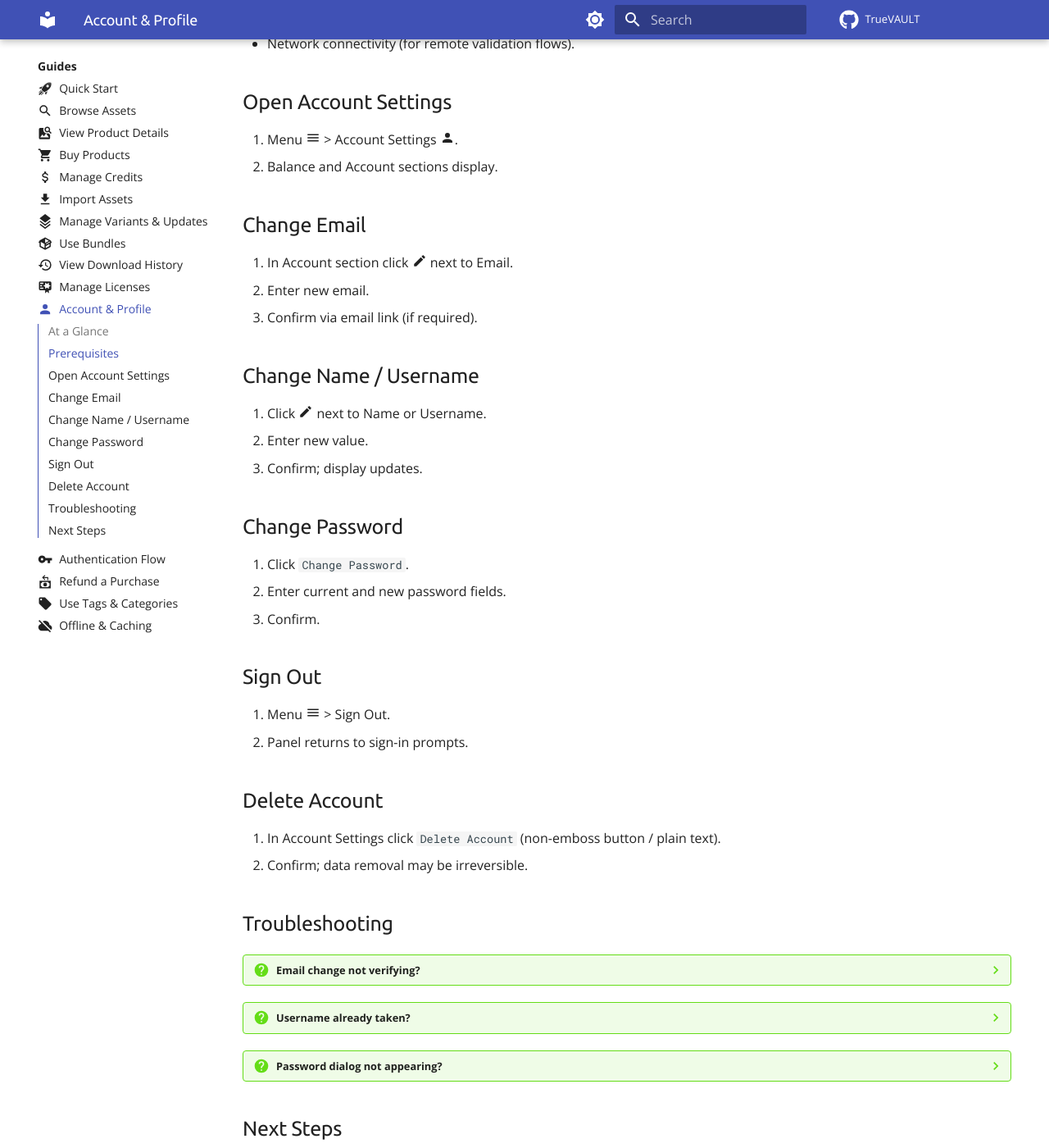
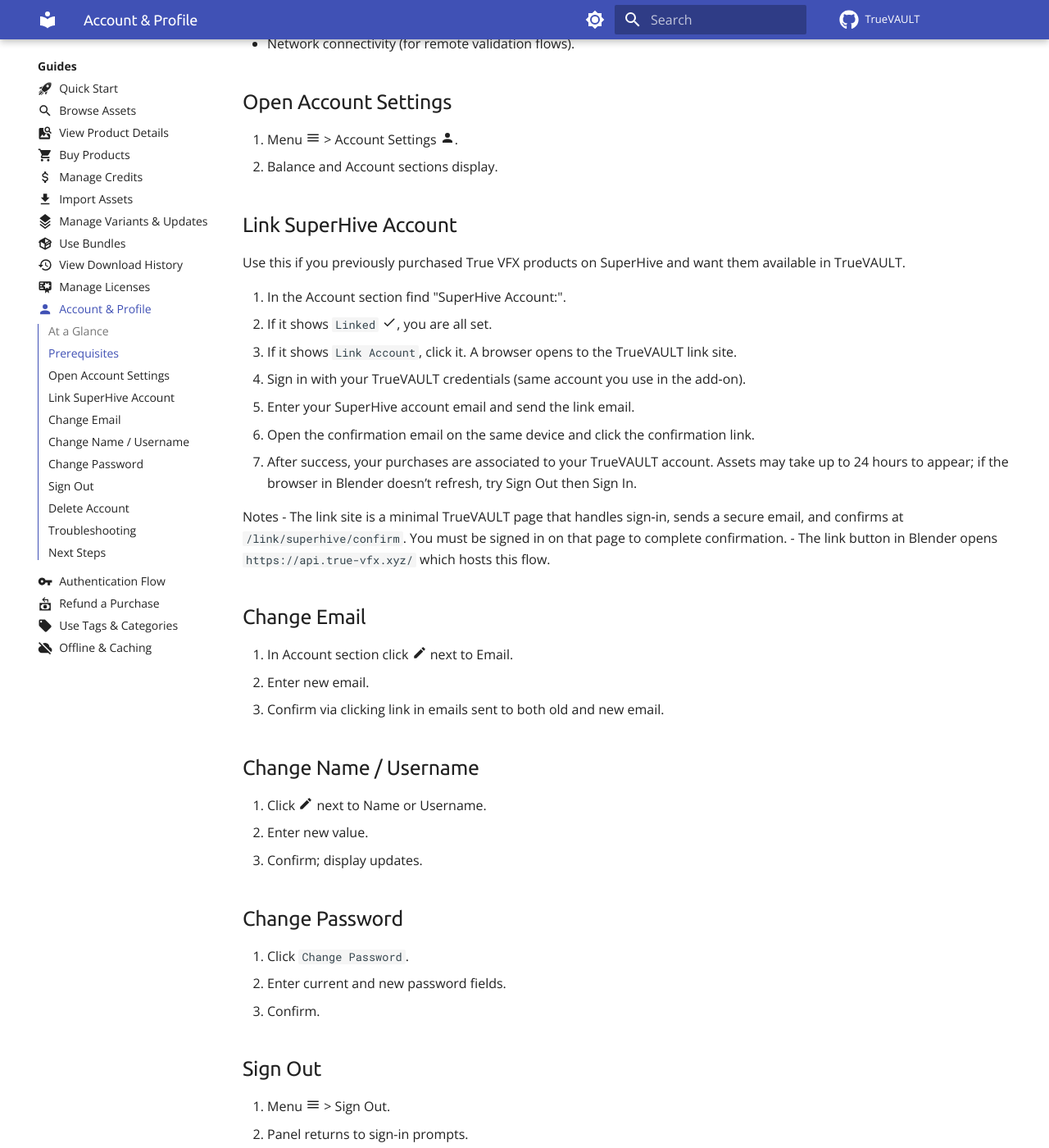
Before and after one commit to True-VFX/TrueVAULT-Documentation, an MkDocs documentation site: the page built from docs/guides/account-profile.md, in a window 1280 px wide and 1400 px high, scrolled down 841 px. Shown: the whole window at 82% size. Built offline with MkDocs 1.6.1 and Material for MkDocs 9.7.7, drawn with Linux system fonts in a browser that asks for light colours; comment, search, counter and statistics services are not loaded; the version menu is left out; some of the changed text lies outside the part shown.

Commit message:
fix: update last_updated date and enhance SuperHive account linking instructions

```diff
--- a/docs/guides/account-profile.md
+++ b/docs/guides/account-profile.md
@@ -69,10 +69,25 @@
 1. Menu :material-menu: > Account Settings :material-account:.
 2. Balance and Account  sections display.
 
+## Link SuperHive Account
+Use this if you previously purchased True VFX products on SuperHive and want them available in TrueVAULT.
+
+1. In the Account section find "SuperHive Account:".
+2. If it shows `Linked` :material-check:, you are all set.
+3. If it shows `Link Account`, click it. A browser opens to the TrueVAULT link site.
+4. Sign in with your TrueVAULT credentials (same account you use in the add‑on).
+5. Enter your SuperHive account email and send the link email.
+6. Open the confirmation email on the same device and click the confirmation link.
+7. After success, your purchases are associated to your TrueVAULT account. Assets may take up to 24 hours to appear; if the browser in Blender doesn’t refresh, try Sign Out then Sign In.
+
+Notes
+- The link site is a minimal TrueVAULT page that handles sign‑in, sends a secure email, and confirms at `/link/superhive/confirm`. You must be signed in on that page to complete confirmation.
+- The link button in Blender opens `https://api.true-vfx.xyz/` which hosts this flow.
+
 ## Change Email
 1. In Account section click :material-pencil: next to Email.
 2. Enter new email.
-3. Confirm via email link (if required).
+3. Confirm via clicking link in emails sent to both old and new email.
 
 ## Change Name / Username {: #change-name--username }
 1. Click :material-pencil: next to Name or Username.
@@ -107,6 +122,18 @@
     * Re-open Account Settings menu.
     * Ensure add-on is latest version.
 
+??? question "Didn’t get the SuperHive confirmation email?"
+    * Check spam/junk folders.
+    * Request the email again from the link site (Settings → SuperHive).
+
+??? question "SuperHive link says expired or invalid?"
+    * Confirmation links expire after a short time.
+    * Start the link again and click the new email promptly.
+
+??? question "It says my SuperHive email is already linked?"
+    * You may have linked to a different TrueVAULT account.
+    * Contact support to resolve the conflict.
+
 ## Next Steps
 <div class="grid cards" markdown>
 
```
Also changed, not shown: other parts of docs/guides/account-profile.md (+1 -1 lines).
